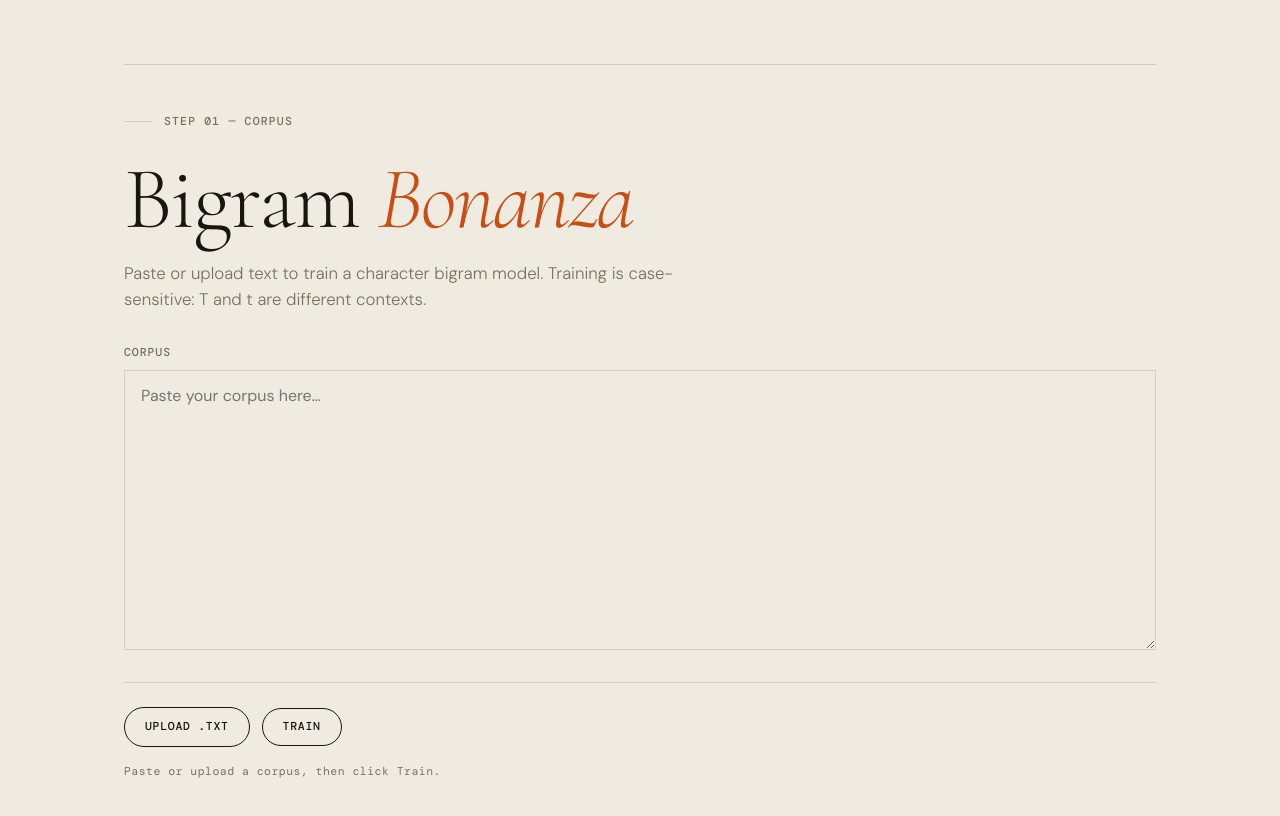
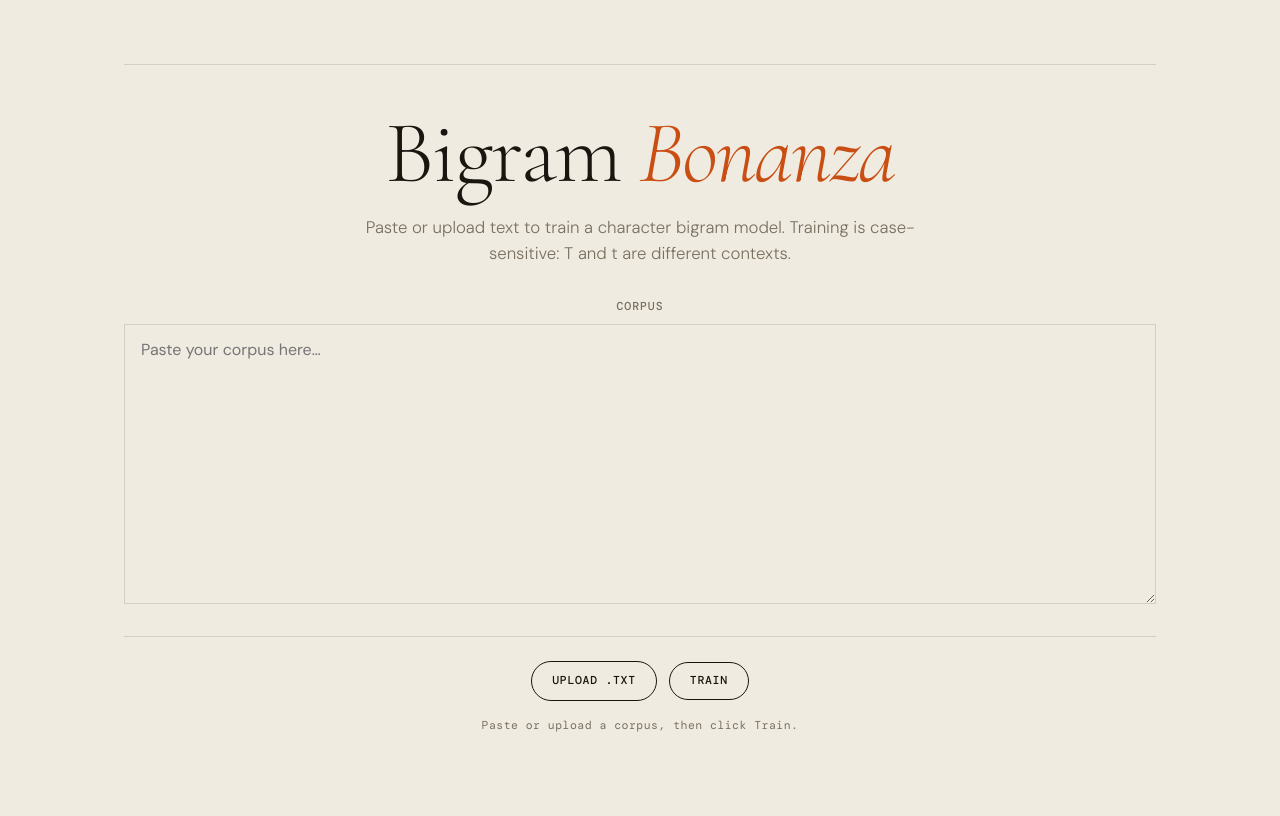
Before and after one commit to mihir-robotics/bigram_bonanza, a website built with Vite: page index.html in a window 1280 px wide. Built offline with nearby package versions, Linux system fonts and the light colour scheme.

Commit message:
first release

```diff
--- a/src/main.ts
+++ b/src/main.ts
@@ -48,7 +48,6 @@ function buildApp(): void {
     attrs: { "aria-label": "Train on corpus" },
   });
   trainView.append(
-    createEl("p", { className: "eyebrow", text: "Step 01 — Corpus" }),
     displayTitle([
       { text: "Bigram " },
       { text: "Bonanza", accent: true },
@@ -113,7 +112,6 @@ function buildApp(): void {
     attrs: { "aria-label": "Predict next character", "aria-hidden": "true", inert: "" },
   });
   predictView.append(
-    createEl("p", { className: "eyebrow", text: "Step 02 — Predict" }),
     displayTitle(
       [
         { text: "What comes " },
--- a/src/styles/global.css
+++ b/src/styles/global.css
@@ -43,6 +43,7 @@ body {
   display: none;
   padding-block: clamp(1.5rem, 4vw, 3rem);
   border-top: 1px solid var(--line);
+  text-align: center;
 }
 
 #app[data-active-view="train"] .view--train,
@@ -65,27 +66,6 @@ body {
   }
 }
 
-.eyebrow {
-  display: flex;
-  align-items: center;
-  gap: 0.75rem;
-  margin: 0 0 clamp(1rem, 3vw, 1.75rem);
-  font-family: var(--font-mono);
-  font-size: 0.72rem;
-  font-weight: 500;
-  letter-spacing: 0.1em;
-  text-transform: uppercase;
-  color: var(--muted);
-}
-
-.eyebrow::before {
-  content: "";
-  width: 28px;
-  height: 1px;
-  background: var(--line);
-  flex-shrink: 0;
-}
-
 .display-title {
   margin: 0 0 clamp(0.75rem, 2vw, 1.25rem);
   font-family: var(--font-display);
@@ -93,6 +73,7 @@ body {
   font-size: clamp(2.75rem, 10vw, 5.5rem);
   line-height: 0.92;
   letter-spacing: -0.02em;
+  text-align: center;
 }
 
 .display-title--sm {
@@ -107,8 +88,10 @@ body {
 .body-hint {
   margin: 0 0 clamp(1.25rem, 3vw, 2rem);
   max-width: 36rem;
+  margin-inline: auto;
   font-size: 1.05rem;
   color: var(--muted);
+  text-align: center;
 }
 
 .field-label {
@@ -120,6 +103,7 @@ body {
   letter-spacing: 0.08em;
   text-transform: uppercase;
   color: var(--muted);
+  text-align: center;
 }
 
 textarea,
@@ -153,6 +137,7 @@ textarea {
   flex-wrap: wrap;
   gap: 0.75rem;
   align-items: center;
+  justify-content: center;
   margin-top: clamp(1rem, 2vw, 1.5rem);
   padding-top: clamp(1rem, 2vw, 1.5rem);
   border-top: 1px solid var(--line);
@@ -224,6 +209,7 @@ button.hidden {
   font-size: 0.72rem;
   letter-spacing: 0.04em;
   min-height: 1.25rem;
+  text-align: center;
 }
 
 .status--success {
@@ -245,6 +231,7 @@ button.hidden {
   letter-spacing: 0.06em;
   text-transform: uppercase;
   color: var(--muted);
+  text-align: center;
 }
 
 .predict-block {
@@ -308,7 +295,7 @@ button.hidden {
 .footer-actions {
   display: flex;
   flex-wrap: wrap;
-  justify-content: space-between;
+  justify-content: center;
   align-items: center;
   gap: 1rem;
   margin-top: clamp(1.25rem, 3vw, 2rem);
--- a/src/util/color.ts
+++ b/src/util/color.ts
@@ -4,7 +4,7 @@ export function probToColor(probability: number, minP: number, maxP: number): st
     return "oklch(0.72 0.17 145)";
   }
   const t = (probability - minP) / (maxP - minP);
-  const hue = 25 + (1 - t) * 115;
+  const hue = 25 + t * 115;
   const chroma = 0.14 + t * 0.06;
   const lightness = 0.78 - t * 0.08;
   return `oklch(${lightness.toFixed(3)} ${chroma.toFixed(3)} ${hue.toFixed(1)})`;
```
